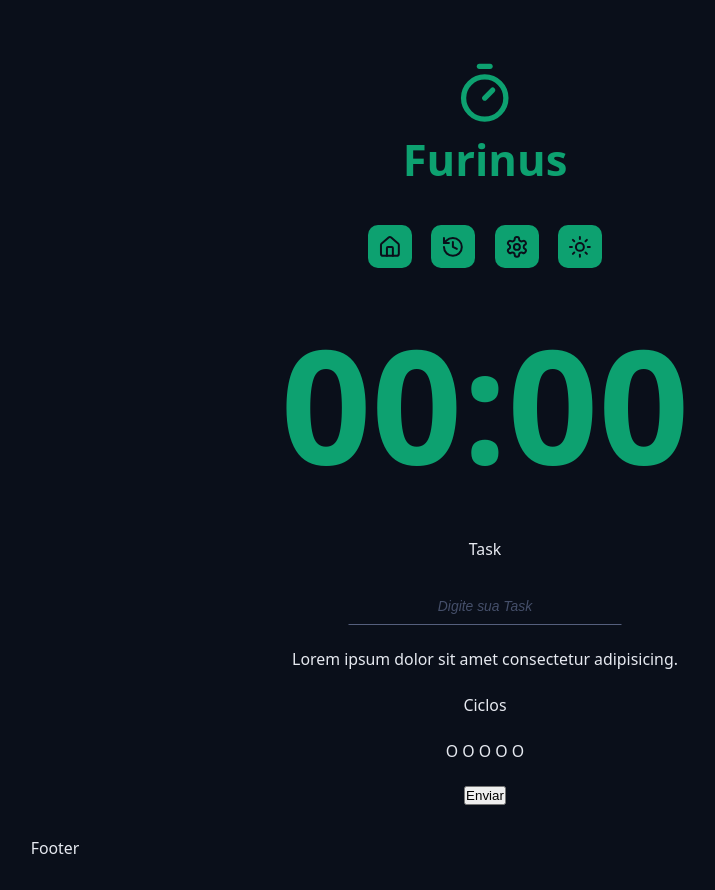
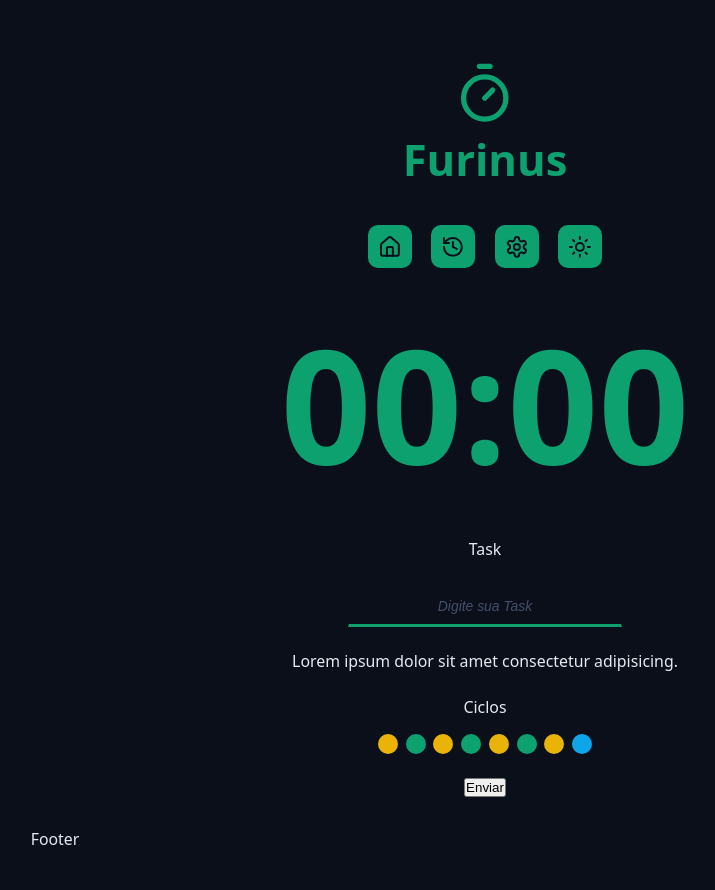
Before and after one commit to Lbitten/Furinos-Pomodoro, a React (Vite) app: page / in a window 1280 px wide. Shown: the whole page, without its empty margins (155-870 px from the left). Built offline with nearby package versions, Linux system fonts and the light colour scheme.

Commit message:
Criando o Component Cycles

```diff
--- a/src/App.tsx
+++ b/src/App.tsx
@@ -6,6 +6,7 @@
 import { Menu } from "./components/Menu";
 import { CountDown } from "./components/CountDown";
 import { InputDefault } from "./components/InputDefault";
+import { Cycles } from "./components/Cycles";
 
 export function App() {
   return (
@@ -27,7 +28,6 @@
               id="input"
               type="text"
               placeholder="Digite sua Task"
-              disabled
             />
           </div>
 
@@ -36,8 +36,7 @@
           </div>
 
           <div className="formRow">
-            <span>Ciclos</span>
-            <span>O O O O O</span>
+            <Cycles />
           </div>
 
           <div className="formRow">
--- /dev/null
+++ b/src/components/Cycles/index.tsx
@@ -0,0 +1,20 @@
+import styles from "./styles.module.css";
+
+export function Cycles() {
+  return (
+    <div className={styles.cycles}>
+      <span>Ciclos </span>
+
+      <div className={styles.cycleDots}>
+        <span className={`${styles.cycleDot} ${styles.workTime}`}></span>
+        <span className={`${styles.cycleDot} ${styles.shortBreak}`}></span>
+        <span className={`${styles.cycleDot} ${styles.workTime}`}></span>
+        <span className={`${styles.cycleDot} ${styles.shortBreak}`}></span>
+        <span className={`${styles.cycleDot} ${styles.workTime}`}></span>
+        <span className={`${styles.cycleDot} ${styles.shortBreak}`}></span>
+        <span className={`${styles.cycleDot} ${styles.workTime}`}></span>
+        <span className={`${styles.cycleDot} ${styles.longBreak}`}></span>
+      </div>
+    </div>
+  );
+}
--- /dev/null
+++ b/src/components/Cycles/styles.module.css
@@ -0,0 +1,30 @@
+.cycles {
+  display: flex;
+  flex-direction: column;
+  align-items: center;
+  justify-content: center;
+  gap: 1.6rem;
+}
+.cycleDots {
+  display: flex;
+  gap: 0.8rem;
+}
+
+.cycleDot {
+  width: 2rem;
+  height: 2rem;
+  background-color: var(--primary);
+  border-radius: 50%;
+}
+
+.workTime {
+  background-color: var(--warning);
+}
+
+.shortBreak {
+  background-color: var(--primary);
+}
+
+.longBreak {
+  background-color: var(--info);
+}
```
